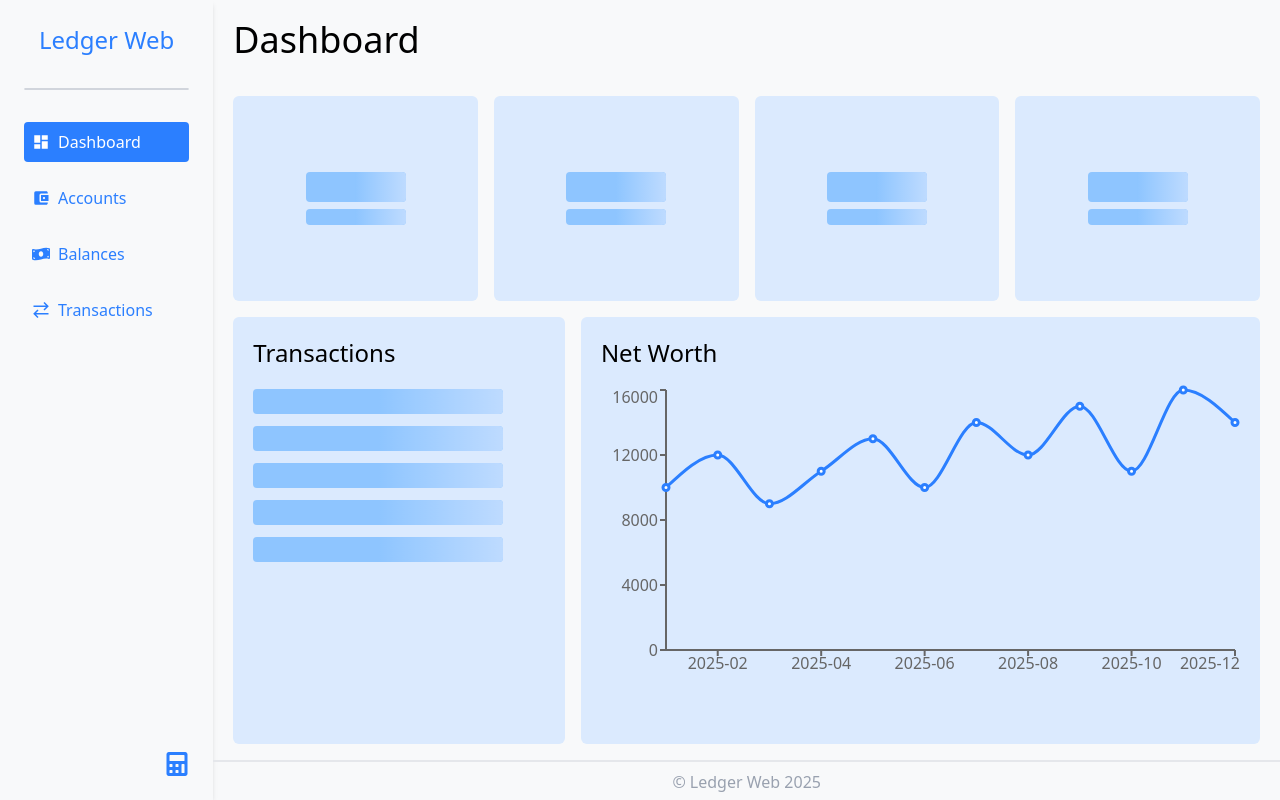
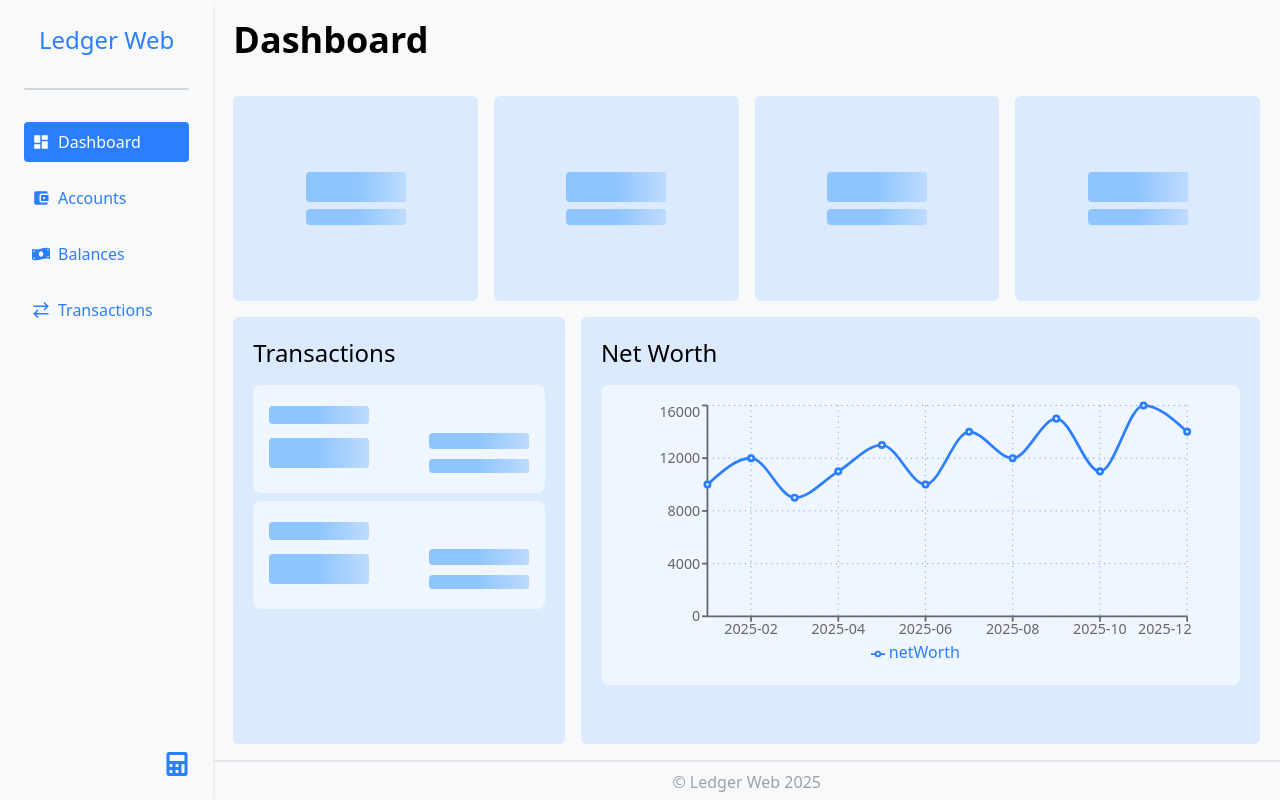
Before and after one commit to ClydeMondero/ledger-web, a React (Vite) app in the folder frontend/: page /dashboard in a window 1280 px wide. Built offline with nearby package versions, Linux system fonts and the light colour scheme.

Commit message:
style: transactions and networth

```diff
--- a/frontend/src/components/Content.jsx
+++ b/frontend/src/components/Content.jsx
@@ -16,7 +16,7 @@ const Content = () => {
   return (
     <div className="row-span-12 col-span-10 flex flex-col gap-4">
       <motion.span
-        className="text-4xl p-5"
+        className="text-4xl font-semibold p-5"
         key={title} // Ensures animation runs on change
         initial={{ opacity: 0, y: -5 }}
         animate={{ opacity: 1, y: 0 }}
--- a/frontend/src/components/NetWorthChart.jsx
+++ b/frontend/src/components/NetWorthChart.jsx
@@ -6,6 +6,8 @@ import {
   YAxis,
   Tooltip,
   ResponsiveContainer,
+  Legend,
+  CartesianGrid,
 } from "recharts";
 
 const NetWorthChart = () => {
@@ -34,17 +36,38 @@ const NetWorthChart = () => {
   }, []);
 
   return (
-    <ResponsiveContainer width="100%" height={300}>
+    <ResponsiveContainer
+      width="100%"
+      height={300}
+      className="bg-blue-50 p-4 rounded-lg"
+    >
       <LineChart data={data}>
         <XAxis dataKey="date" strokeWidth={2} />
         <YAxis strokeWidth={2} />
-        <Tooltip />
+        <Tooltip
+          content={(props) => {
+            const { payload } = props;
+            if (!payload || !payload.length) return null;
+            const { date, netWorth } = payload[0].payload;
+            return (
+              <div className="bg-blue-100 p-4 rounded-lg">
+                <span className="text-lg font-medium text-blue-500">
+                  ₱ {netWorth.toLocaleString()}
+                </span>
+                <br />
+                <span className="text-md text-blue-400">{date}</span>
+              </div>
+            );
+          }}
+        />
         <Line
           type="monotone"
           dataKey="netWorth"
           stroke="#2B7FFF"
           strokeWidth={3}
         />
+        <CartesianGrid stroke="#2B7FFF" strokeDasharray="1 5" />
+        <Legend />
       </LineChart>
     </ResponsiveContainer>
   );
--- a/frontend/src/pages/Dashboard.jsx
+++ b/frontend/src/pages/Dashboard.jsx
@@ -15,6 +15,25 @@ const Box = ({ balance, account }) => {
       </span>
       <span>{account || <Skeleton />}</span>
     </motion.div>
+  );
+};
+
+const Transaction = ({ accounts, balance, payee, date }) => {
+  return (
+    <div className="text-gray-500 bg-blue-50 p-4 rounded-lg">
+      <span className="font-semibold text-lg block">
+        {accounts || <Skeleton />}
+      </span>
+      <div className="flex items-center justify-between">
+        <span className="text-3xl text-blue-500 font-medium">
+          {balance || <Skeleton />}
+        </span>
+        <div className="text-right">
+          <span className="block">{payee || <Skeleton />}</span>
+          <span className="text-sm">{date || <Skeleton />}</span>
+        </div>
+      </div>
+    </div>
   );
 };
 
@@ -41,13 +60,10 @@ const Dashboard = () => {
           animate={{ opacity: 1, y: 0 }}
           transition={{ duration: 0.3, ease: "easeInOut" }}
         >
-          <span className="text-2xl">Transactions</span>
+          <span className="text-2xl font-medium">Transactions</span>
           <div className="flex flex-col gap-2">
-            <Skeleton width={250} height={25} />
-            <Skeleton width={250} height={25} />
-            <Skeleton width={250} height={25} />
-            <Skeleton width={250} height={25} />
-            <Skeleton width={250} height={25} />
+            <Transaction />
+            <Transaction />
           </div>
         </motion.div>
         <motion.div
@@ -56,9 +72,8 @@ const Dashboard = () => {
           transition={{ duration: 0.3, ease: "easeInOut" }}
           className="bg-blue-100 col-span-8 row-span-8 rounded-md flex flex-col gap-4 p-5"
         >
-          <span className="text-2xl">Net Worth</span>
+          <span className="text-2xl font-medium">Net Worth</span>
           <NetWorthChart />
-          {/* <Skeleton width={715} height={225} /> */}
         </motion.div>
       </div>
     </SkeletonTheme>
```
